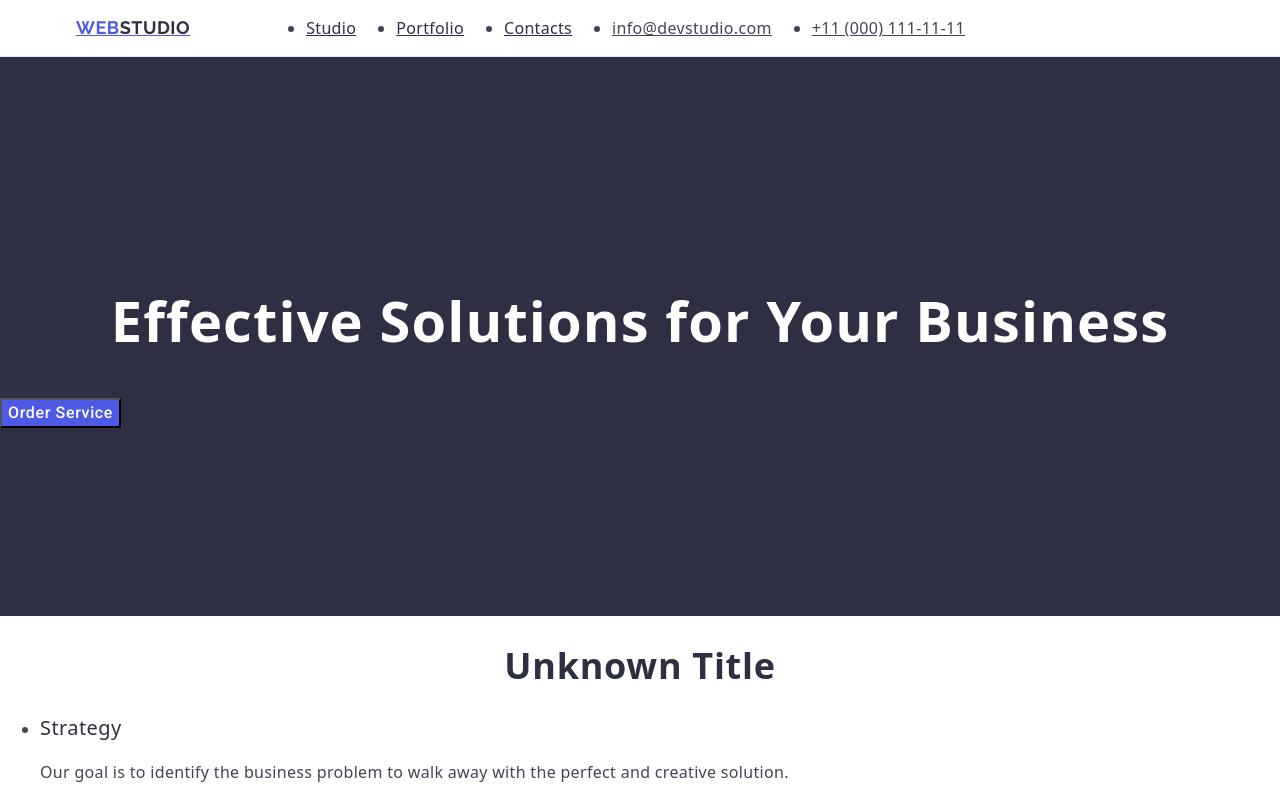
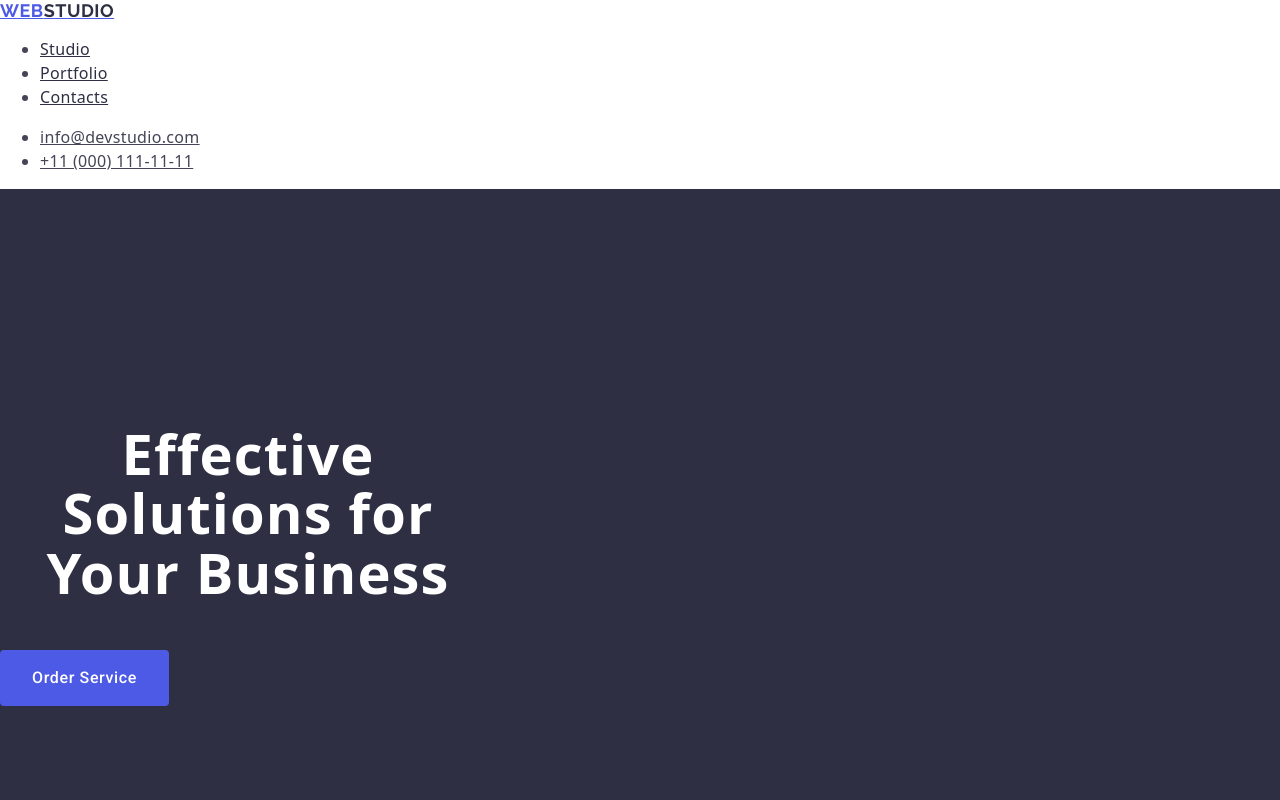
Before and after one commit to EneAndrei789/goit-markup-hw-03, a plain HTML site: page index.html in a window 1280 px wide. Shown: the top 800 px of the page. Drawn offline with nearby package versions, Linux system fonts and the light colour scheme.

Commit message:
commit 1

```diff
--- a/css/index.css
+++ b/css/index.css
@@ -7,27 +7,7 @@ body {
 
 
 
-.page-header {
-  border-bottom: 1px solid #e7e9fc;
-}
-
-
-.header-container {
-  display: flex;
-  width: 1158px;
-  margin: 0 auto;
-  padding: 0 15px;
-}
-
-
-.nav-bar {
-  display: flex;
-  align-items: center;
-}
-
-
   .logo {
-  margin-right: 76px;
     color: #4d5ae5;
     font-family: "Raleway", sans-serif;
     font-size: 18px;
@@ -40,17 +20,6 @@ body {
   .header-logo {
     color: #2e2f42;
   }
-
-
-.menu {
-  display: flex;
-  gap: 40px;
-}
-
-.menu-item {
-  padding: 24px 0;
-}
-
 
   .link-nav,
   .address-link {
@@ -68,15 +37,8 @@ body {
     color: #404bbf;
   }
 
-
   .header-address {
     font-style: normal;
-}
-
-
-.contact-list {
-  display: flex;
-  gap: 40px;
   }
 
   .address-link {
@@ -84,6 +46,7 @@ body {
   }
 
 
+                                                        /* First Section */
   .section-order {
     background-color: #2e2f42;
     padding: 188px 0;
@@ -98,6 +61,11 @@ body {
     cursor: pointer;
     line-height: 24px;
     letter-spacing: 0.04em;
+    display: block;
+    min-width: 169px;
+    height: 56px;
+    border: none;
+    border-radius: 4px;
   }
 
   .section-heading {
@@ -106,6 +74,7 @@ body {
     text-align: center;
     letter-spacing: 0.02em;
     color: #ffffff;
+    max-width: 496px;
   }
 
   .order-button:hover,
--- a/index.html
+++ b/index.html
@@ -24,43 +24,39 @@
   </head>
   <body>
 
-    <header class="page-header header-border">
-      <div class="header-container container">
-        <nav class="nav-bar flex-nav">
-          <a class="logo" href="./index.html">
-            Web<span class="header-logo">Studio</span>
-          </a>
-          <ul class="menu">
+    <header class="page-header">
+      <nav class="nav-bar">
+        <a class="logo" href="./index.html"
+          >Web<span class="header-logo">Studio</span></a
+        >
+        <ul>
           <li>
-              <a class="link-nav menu-item" href="./index.html">Studio</a>
+            <a class="link-nav" href="./index.html">Studio</a>
           </li>
-            <li>
-              <a class="link-nav menu-item" href="">Portfolio</a>
-            </li>
-            <li>
-              <a class="link-nav menu-item" href="">Contacts</a>
-            </li>
+          <li><a class="link-nav" href="">Portfolio</a></li>
+          <li><a class="link-nav" href="">Contacts</a></li>
         </ul>
       </nav>
 
       <address class="header-address">
-          <ul class="contact-list">
+        <ul>
           <li>
-              <a class="address-link" href="mailto:info@devstudio.com">
-                info@devstudio.com</a>
+            <a class="address-link" href="mailto:info@devstudio.com"
+              >info@devstudio.com</a
+            >
           </li>
           <li>
-              <a class="address-link" href="tel:+110001111111">
-                +11 (000) 111-11-11</a>
+            <a class="address-link" href="tel:+110001111111"
+              >+11 (000) 111-11-11</a
+            >
           </li>
         </ul>
       </address>
-      </div>
     </header>
 
     <main>
       <section class="section-order">
-        <div>
+        <div class="container">
               <h1 class="section-heading">Effective Solutions for Your Business</h1>
               <button class="order-button" type="button">Order Service</button>
         </div>
```
Lines whose indentation alone changed are shown as unchanged.
